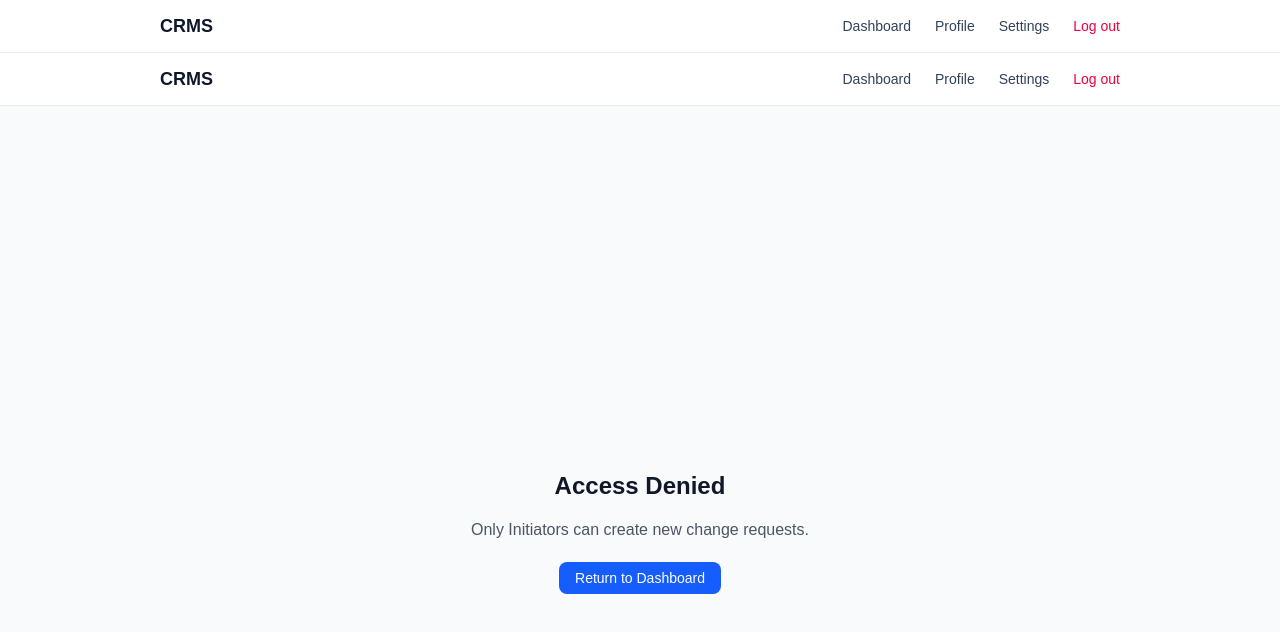
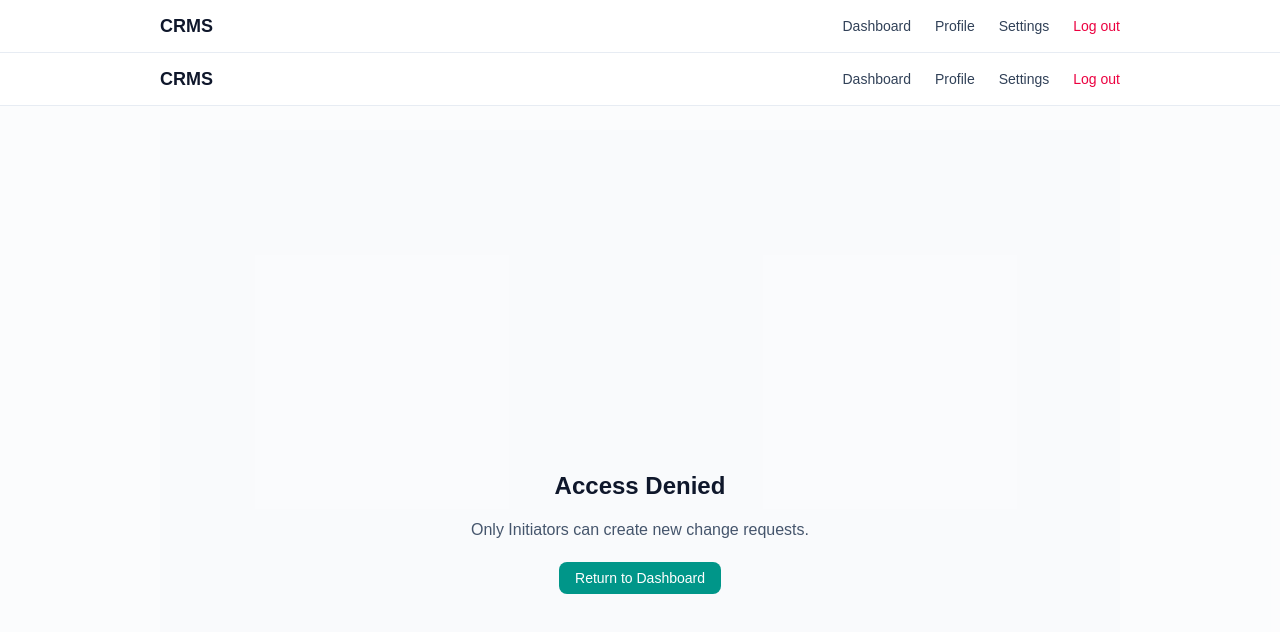
Before and after one commit to Tommyjah/CRMS, a Next.js app: page /create-request in a window 1280 px wide. Shown: the top 632 px of the page. Built offline with nearby package versions, Linux system fonts and the light colour scheme; no server answers.

Commit message:
fix: eliminate canvas border leaks, prune duplicate navbar, and enable full name auth metadata capture

```diff
--- a/app/(protected)/create-request/page.tsx
+++ b/app/(protected)/create-request/page.tsx
@@ -5,14 +5,13 @@ import Link from 'next/link'
 export default async function CreateRequestPage() {
   const { data: userProfile } = await getUserProfile()
 
-  // Only Initiators can create requests
   if (!userProfile || userProfile.role !== 'INITIATOR' && userProfile.role !== 'REQUESTER') {
     return (
-      <div className="min-h-screen bg-gray-50 flex items-center justify-center">
+      <div className="min-h-screen bg-slate-50/50 dark:bg-zinc-950 flex items-center justify-center">
         <div className="text-center p-8">
-          <h1 className="text-2xl font-bold text-gray-900 mb-4">Access Denied</h1>
-          <p className="text-gray-600 mb-6">Only Initiators can create new change requests.</p>
-          <Link href="/" className="rounded-lg bg-blue-600 px-4 py-2 text-sm font-medium text-white hover:bg-blue-700">
+          <h1 className="text-2xl font-bold text-slate-900 dark:text-zinc-100 mb-4">Access Denied</h1>
+          <p className="text-slate-600 dark:text-zinc-400 mb-6">Only Initiators can create new change requests.</p>
+          <Link href="/" className="rounded-lg bg-teal-600 px-4 py-2 text-sm font-medium text-white hover:bg-teal-700 transition-colors">
             Return to Dashboard
           </Link>
         </div>
--- a/app/(protected)/layout.tsx
+++ b/app/(protected)/layout.tsx
@@ -4,7 +4,7 @@ import Navbar from '@/components/Navbar'
 
 export default function ProfileLayout({ children }: { children: React.ReactNode }) {
   return (
-    <div className="min-h-screen bg-gray-50">
+    <div className="min-h-screen bg-slate-50/50 dark:bg-zinc-950 text-slate-900 dark:text-zinc-50 transition-colors duration-200">
       <Navbar />
       <main className="mx-auto max-w-5xl px-4 py-6 sm:px-6 lg:px-8">{children}</main>
     </div>
--- a/app/layout.tsx
+++ b/app/layout.tsx
@@ -28,7 +28,7 @@ export default function RootLayout({
       lang="en"
       className={`${geistSans.variable} ${geistMono.variable} h-full antialiased`}
     >
-      <body className="min-h-full flex flex-col bg-slate-50/50 text-slate-900 dark:bg-zinc-950 dark:text-zinc-100" suppressHydrationWarning={true}>
+      <body className="min-h-full flex flex-col bg-slate-50/50 text-slate-900 dark:bg-zinc-950 dark:text-zinc-100 transition-colors duration-200" suppressHydrationWarning={true}>
         <Navbar />
         {children}
       </body>
```
